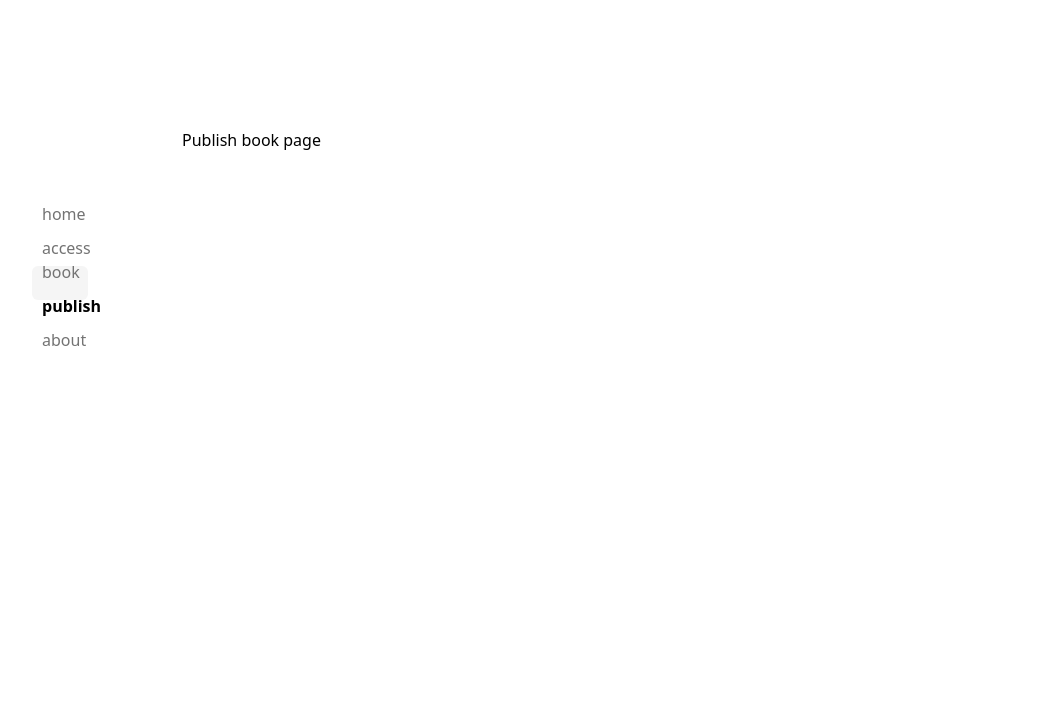
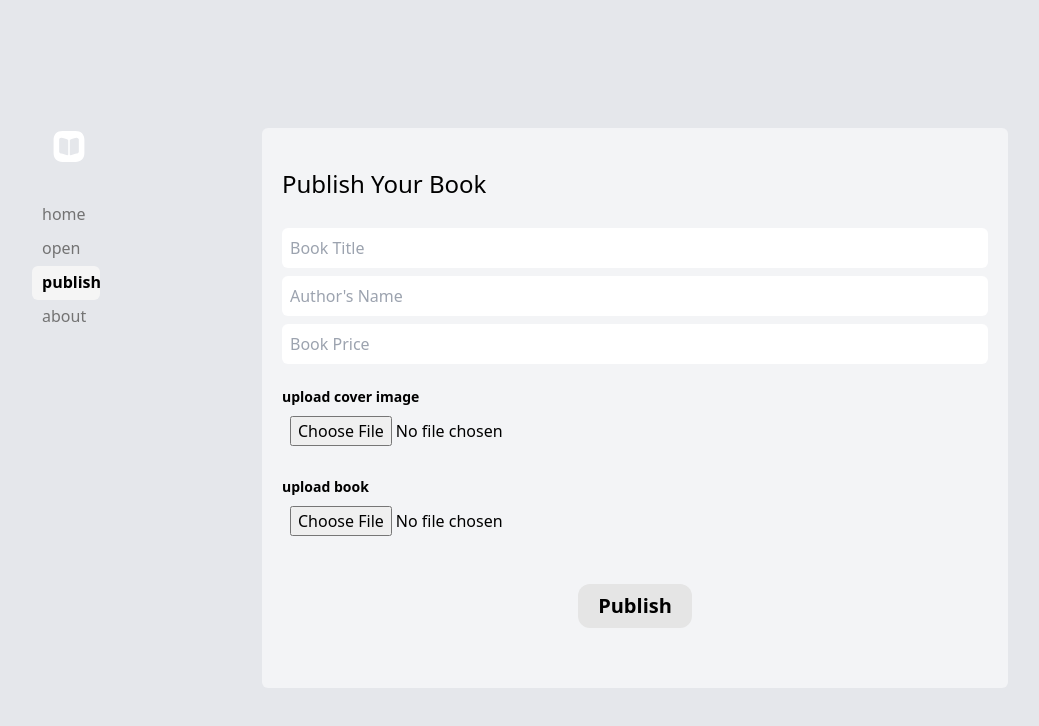
Before and after one commit to ANTONINEUTRON/block_pub, a Next.js app: page /publish in a window 1280 px wide. Shown: the top 726 px of the page, without its empty margins (160-1199 px from the left). Built offline with nearby package versions, Linux system fonts and the light colour scheme.

Commit message:
publish form designed and okay

```diff
--- a/app/layout.js
+++ b/app/layout.js
@@ -8,7 +8,7 @@ export const metadata = {
 
 export default function RootLayout({ children }) {
   return (
-    <html lang="en" className='text-black bg-white dark:text-white dark:bg-[#111010]'>
+    <html lang="en" className='text-black bg-gray-200 dark:text-white dark:bg-[#111010]'>
       <body className="antialiased max-w-4xl mb-40 flex flex-col md:flex-row mx-4 mt-8 md:mt-20 lg:mt-32 lg:mx-auto">
         <Sidebar />
         <main className="flex-auto min-w-0 mt-6 md:mt-0 flex flex-col px-2 md:px-0">
--- /dev/null
+++ b/app/publish/mint-form.jsx
@@ -0,0 +1,44 @@
+import { useState } from "react";
+
+export default function MintForm(){
+    const [bookTitle, setBookTitle] = useState('');
+    const [coverImage, setCoverImage] = useState(null);
+    const [file, setFile] = useState(null);
+    const [authorName, setAuthorName] = useState(null);
+    const [price, setPrice] = useState(null);
+
+
+    const handleSubmission = (event)=>{
+        event.preventDefault();
+        alert("submission clicked");
+    };
+
+
+    return (
+        <>
+            <div>
+                <form onSubmit={handleSubmission} className="my-5">
+                    <input type="text" placeholder="Book Title" className="w-full p-2 rounded-md mt-2"/>
+
+                    <input type="text" placeholder="Author's Name" className="w-full p-2 rounded-md mt-2"/>
+
+                    <input type="text" placeholder="Book Price" className="w-full p-2 rounded-md mt-2"/>
+
+                    <div className="mt-5">
+                    <label className="text-sm font-semibold">upload cover image</label>
+                    <input type="file" placeholder="Cover Image" className="w-full p-2 rounded-md"/>
+                    </div>
+
+                    <div className="mt-5">
+                    <label className="text-sm font-semibold">upload book </label>
+                    <input type="file" placeholder="Book Title" className="w-full p-2 rounded-md"/>
+                    </div>
+
+                    <div className="flex justify-center mt-10">
+                    <input type="submit" value="Publish" className="text-xl font-bold bg-neutral-200 dark:bg-neutral-700 px-5 py-2 rounded-xl hover:bg-neutral-500 hover:text-gray-900"/>
+                    </div>
+                </form>
+            </div>
+        </>
+    );
+}
--- a/app/publish/page.jsx
+++ b/app/publish/page.jsx
@@ -1,10 +1,11 @@
+"use client";
+import MintForm from "./mint-form";
 
-export default function MintBook(){
+export default function Publish(){
     return (
-        <>
-            <div>
-                Publish book page
-            </div>
-        </>
+        <div className="container dark:bg-gray-900 bg-gray-100 py-10 px-5 rounded-md md:mx-20">
+            <div className="text-2xl ">Publish Your Book </div>
+            <MintForm />
+        </div>
     );
 }
--- a/components/sidebar.jsx
+++ b/components/sidebar.jsx
@@ -13,22 +13,22 @@ const navItems = {
     w: '64px',
   },
   '/access-book': {
-    name: 'access book',
+    name: 'open',
     x: 64,
     y: 35,
-    w: '65px',
+    w: '63px',
   },
   '/publish': {
     name: 'publish',
     x: 127,
     y: 69,
-    w: '56px',
+    w: '68px',
   },
   '/about': {
     name: 'about',
     x: 182,
     y: 104,
-    w: '100px',
+    w: '65x',
   },
 };
 
```
